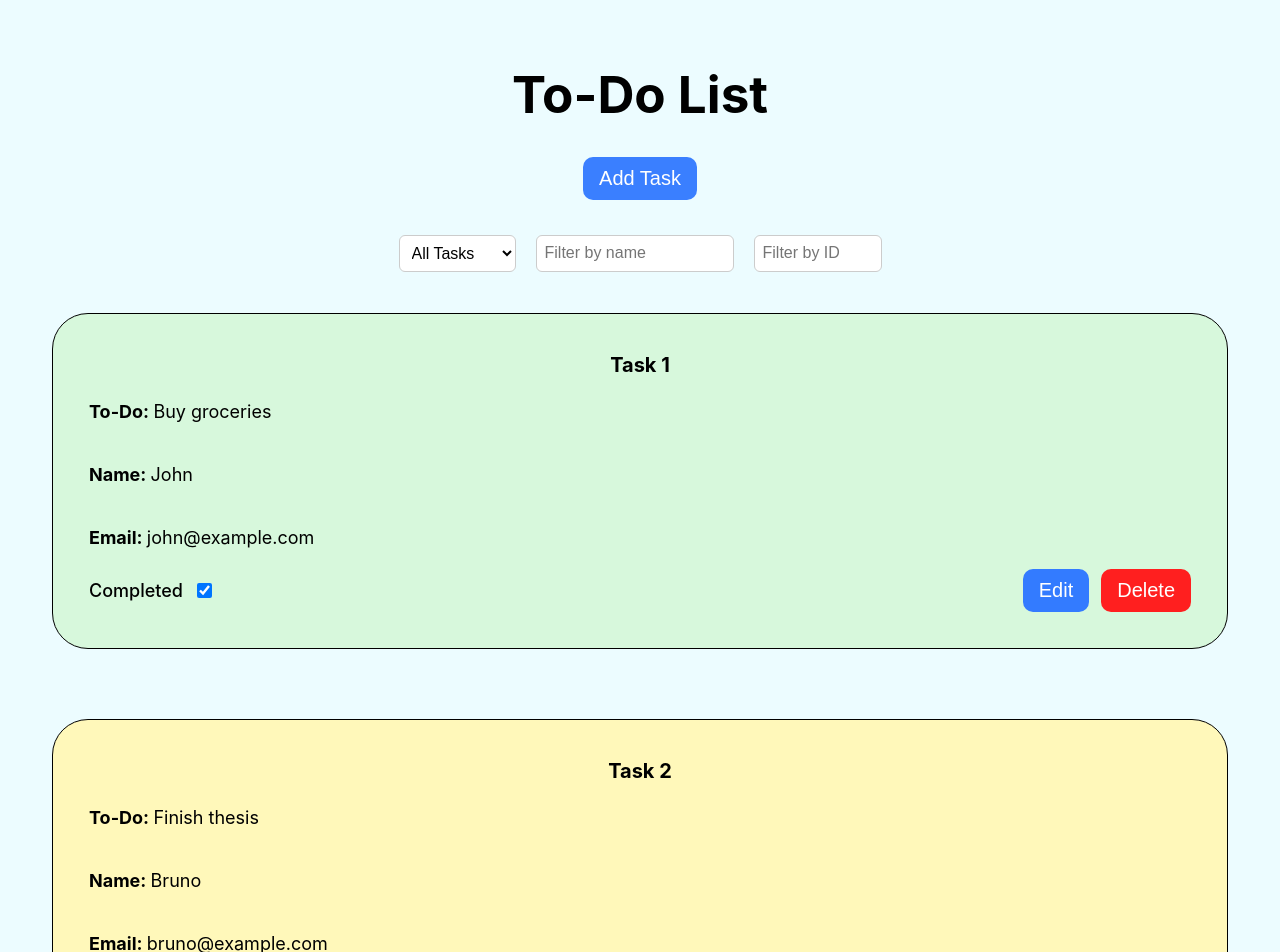
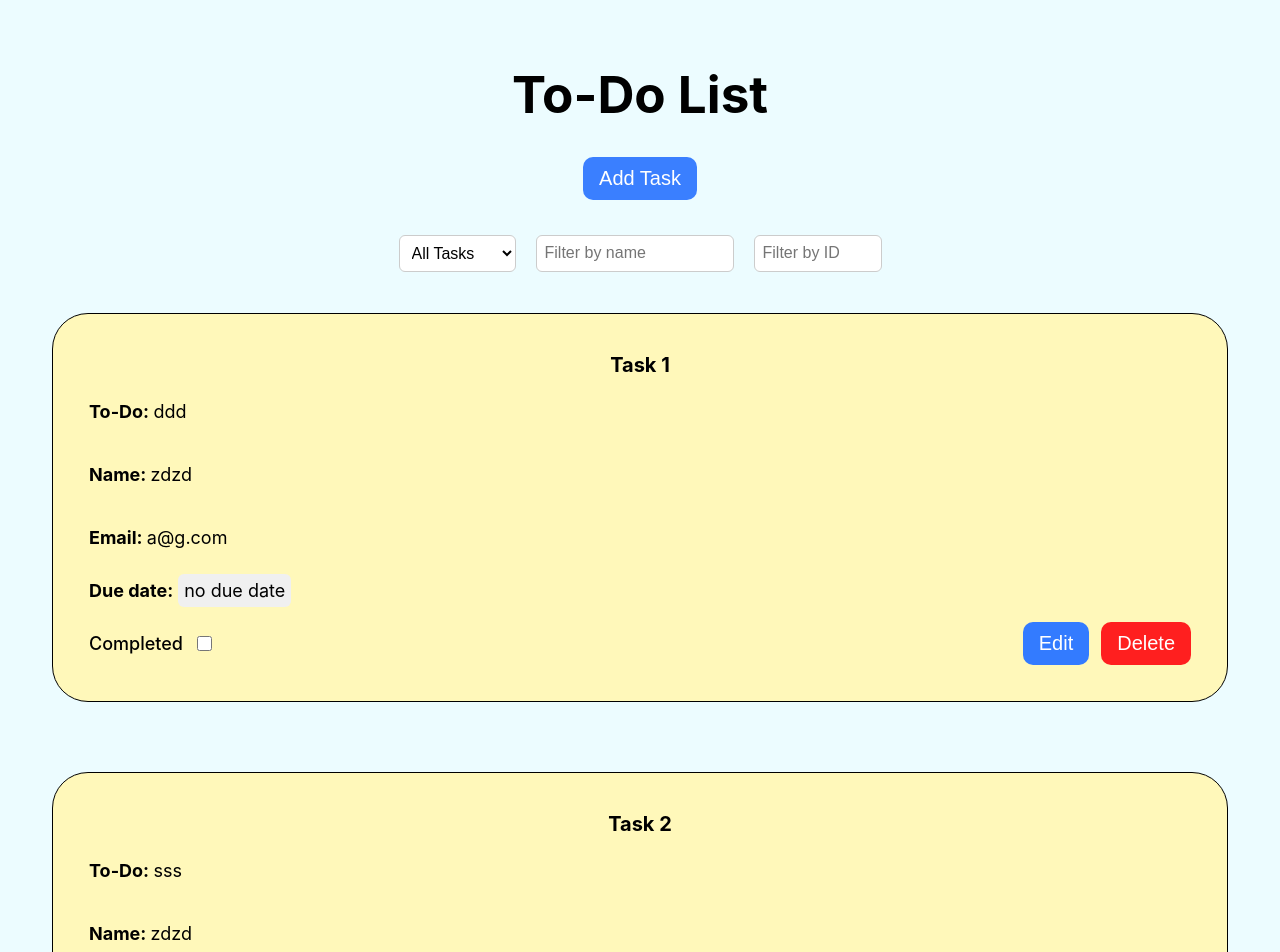
Before and after one commit to DiogoLanc/react-todo-list, a React (Vite) app: page / in a window 1280 px wide. Shown: the top 952 px of the page. Built offline with nearby package versions, Linux system fonts and the light colour scheme; data requests are answered from the project's data file.

Commit message:
due date field and styling for this field

```diff
--- a/db.json
+++ b/db.json
@@ -1,25 +1,20 @@
 {
   "tasks": [
     {
-      "id": "1",
-      "body": "Buy groceries",
-      "email": "john@example.com",
-      "name": "John",
-      "completed": true
+      "body": "ddd",
+      "email": "a@g.com",
+      "name": "zdzd ",
+      "completed": false,
+      "dueDate": "",
+      "id": 1
     },
     {
-      "id": "2",
-      "body": "Finish thesis",
-      "email": "bruno@example.com",
-      "name": "Bruno",
-      "completed": false
-    },
-    {
-      "id": "3",
-      "body": "Example Task",
-      "email": "x@example.com",
-      "name": "X",
-      "completed": false
+      "body": "sss",
+      "email": "a@g.com",
+      "name": "zdzd ",
+      "completed": false,
+      "dueDate": "",
+      "id": 2
     }
   ]
 }
--- a/src/App.tsx
+++ b/src/App.tsx
@@ -50,7 +50,13 @@ const App = () => {
   }, []);
 
   const addTask = () => {
-    setFormData({ body: "", email: "", name: "", completed: false });
+    setFormData({
+      body: "",
+      email: "",
+      name: "",
+      completed: false,
+      dueDate: "",
+    });
     setShowForm(true);
     setError("");
     setShowAddButton(false);
@@ -89,6 +95,7 @@ const App = () => {
       email: taskEdit.email,
       name: taskEdit.name,
       completed: taskEdit.completed,
+      dueDate: taskEdit.dueDate || "",
     });
 
     setShowForm(true);
@@ -130,15 +137,19 @@ const App = () => {
         setToDos(updatedToDos);
         setEditingTask(null);
       } else {
-        const lastId =
-          toDos.length > 0 ? Math.max(...toDos.map((t) => Number(t.id))) : 0;
-        const newTask = await createTaskAPI(formData, lastId);
+        const newTask = await createTaskAPI(formData);
 
         setToDos([...toDos, newTask]);
       }
 
       setShowForm(false);
-      setFormData({ body: "", email: "", name: "", completed: false });
+      setFormData({
+        body: "",
+        email: "",
+        name: "",
+        completed: false,
+        dueDate: "",
+      });
       setShowAddButton(true);
     } catch (error) {
       console.error("Error saving task:", error);
--- a/src/api/api.ts
+++ b/src/api/api.ts
@@ -9,20 +9,19 @@ export const getTasksAPI = async (): Promise<Comment[]> => {
   return data;
 };
 
-export const createTaskAPI = async (
-  task: Form,
-  lastId: number
-): Promise<Comment> => {
-  const newTask = { ...task, id: lastId + 1 };
-
+export const createTaskAPI = async (task: Form): Promise<Comment> => {
   const res = await fetch(API_URL, {
     method: "POST",
     headers: { "Content-Type": "application/json" },
-    body: JSON.stringify(newTask),
+    body: JSON.stringify(task),
   });
 
-  const data = await res.json();
-  return data;
+  if (!res.ok) {
+    const text = await res.text();
+    throw new Error(`Failed to create task: ${text}`);
+  }
+
+  return await res.json();
 };
 
 export const updateTaskAPI = async (
--- a/src/components/TaskForm.tsx
+++ b/src/components/TaskForm.tsx
@@ -15,6 +15,10 @@ export const TaskForm = ({
   onSave,
   error,
 }: TaskFormProps) => {
+  const inputStyle: React.CSSProperties = {
+    borderRadius: "8px",
+  };
+
   return (
     <div
       style={{
@@ -35,25 +39,47 @@ export const TaskForm = ({
         value={formData.body}
         required
         onChange={(e) => setFormData({ ...formData, body: e.target.value })}
+        style={inputStyle}
       />
       <input
         type="text"
         placeholder="Email"
         value={formData.email}
         onChange={(e) => setFormData({ ...formData, email: e.target.value })}
+        style={inputStyle}
       />
       <input
         type="text"
         placeholder="Name"
         value={formData.name}
         onChange={(e) => setFormData({ ...formData, name: e.target.value })}
+        style={inputStyle}
       />
+      <label
+        style={{
+          display: "flex",
+          flexDirection: "column",
+          fontWeight: "bold",
+          gap: "6px",
+        }}
+      >
+        Due Date
+        <input
+          type="date"
+          value={formData.dueDate || ""}
+          onChange={(e) =>
+            setFormData({ ...formData, dueDate: e.target.value })
+          }
+          style={inputStyle}
+        />
+      </label>
+
       <div
         style={{
           display: "flex",
           justifyContent: "right",
           marginTop: "30px",
-          gap: "40px",
+          gap: "20px",
         }}
       >
         <button onClick={onCancel} className="button-cancel">
--- a/src/components/TaskItem.tsx
+++ b/src/components/TaskItem.tsx
@@ -1,4 +1,27 @@
 import { Comment } from "../types/types";
+
+const formatDate = (iso?: string) => {
+  if (!iso) return "";
+  const [y, m, d] = iso.split("-");
+  return `${d}/${m}/${y}`;
+};
+
+const isOverdue = (iso?: string, completed?: boolean) => {
+  if (!iso || completed) return false;
+  const today = new Date();
+  today.setHours(0, 0, 0, 0);
+  const due = new Date(iso);
+  return due < today;
+};
+
+const isDueToday = (iso?: string) => {
+  if (!iso) return false;
+  const today = new Date();
+  today.setHours(0, 0, 0, 0);
+  const due = new Date(iso);
+  due.setHours(0, 0, 0, 0);
+  return due.getTime() === today.getTime();
+};
 
 type TaskItemProps = Comment & {
   onDelete: () => void;
@@ -8,6 +31,14 @@ type TaskItemProps = Comment & {
 
 export const TaskItem: React.FC<TaskItemProps> = (props) => {
   const backgroundColor = props.completed ? "#d1f7d1c0" : "#fff8baff";
+  const dueDateBg = (() => {
+    if (props.completed) return "#5bff5bff";
+    if (!props.dueDate) return "#f0f0f0ff";
+    if (isOverdue(props.dueDate)) return "#ffbbbbff";
+    if (isDueToday(props.dueDate)) return "#ffdb3cff";
+    return "#a8d0ffff";
+  })();
+
   return (
     <div
       style={{
@@ -41,6 +72,19 @@ export const TaskItem: React.FC<TaskItemProps> = (props) => {
         <strong>Email: </strong>
         {props.email}
       </p>
+      <p style={{ marginTop: 8 }}>
+        <strong>Due date:</strong>{" "}
+        <span
+          style={{
+            background: dueDateBg,
+            padding: "6px",
+            borderRadius: "6px",
+          }}
+        >
+          {props.dueDate ? formatDate(props.dueDate) : "no due date"}
+        </span>
+      </p>
+
       <div
         style={{
           display: "flex",
--- a/src/types/types.ts
+++ b/src/types/types.ts
@@ -5,6 +5,7 @@ export type Comment = {
   name: string;
   postID?: number;
   completed: boolean;
+  dueDate?: string;
 };
 
 export type Form = Omit<Comment, "id" | "postID">;
```
